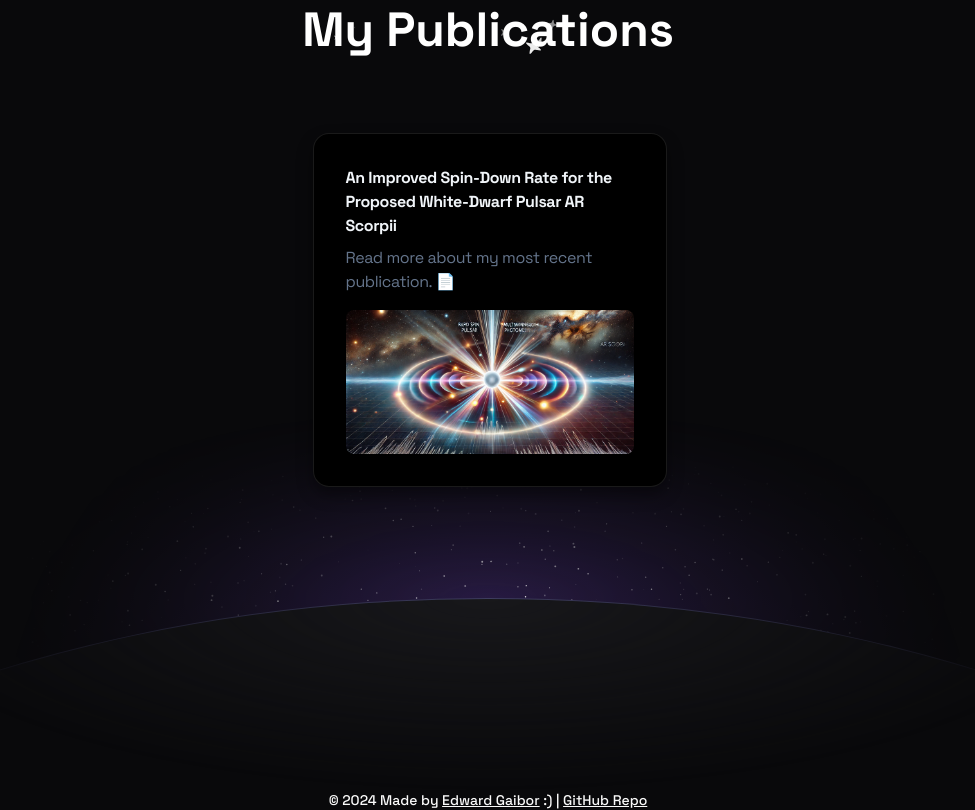
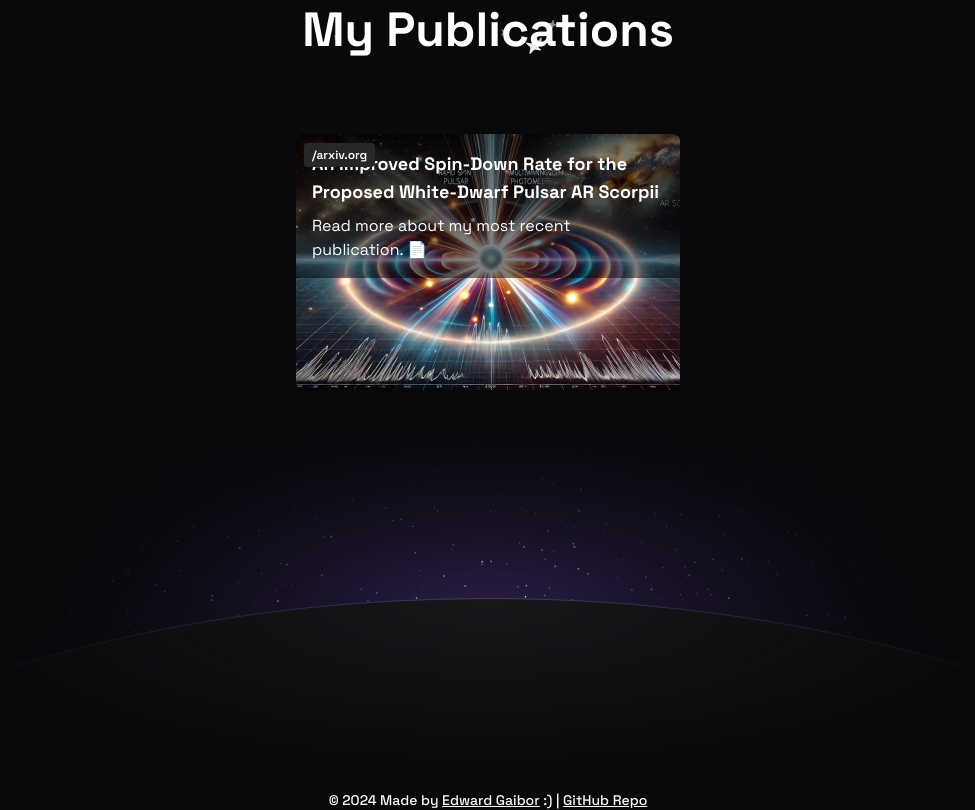
Before and after one commit to gaiborjosue/portfolio-yadira, a Next.js app: page / in a window 1280 px wide. Shown: the part 4700-5510 px from the top of the page, without its empty margins (152-1127 px from the left). Built offline with nearby package versions, Linux system fonts and the light colour scheme.

Commit message:
refactor(SparkSection): Improve image lazy loading and fix styles

```diff
--- a/app/(home)/components/SparkSection.tsx
+++ b/app/(home)/components/SparkSection.tsx
@@ -13,17 +13,13 @@ export default function Spark() {
           <PinContainer
             title="/arxiv.org"
             href="https://arxiv.org/abs/2006.11276"
+            containerClassName="w-full max-w-sm mx-auto"
           >
-            <div className="flex flex-col sm:basis-1/2 w-full sm:w-[20rem] h-auto sm:h-[20rem] p-4 tracking-tight text-slate-100/50">
-              <h3 className="max-w-xs !pb-2 !m-0 font-bold text-base text-slate-100">
-                An Improved Spin-Down Rate for the Proposed White-Dwarf Pulsar AR Scorpii
-              </h3>
-              <div className="text-base !m-0 !p-0 font-normal">
-                <span className="text-slate-500">
-                  Read more about my most recent publication. 📄
-                </span>
+            <div className="w-full h-64 bg-cover bg-center" style={{backgroundImage: "url('/images/paper_1.webp')"}}>
+              <div className="p-4 bg-black bg-opacity-50 text-white">
+                <h3 className="font-bold text-lg">An Improved Spin-Down Rate for the Proposed White-Dwarf Pulsar AR Scorpii</h3>
+                <p className="mt-2">Read more about my most recent publication. 📄</p>
               </div>
-              <div className="w-full h-48 sm:h-auto sm:flex-1 rounded-lg mt-4 bg-cover bg-center" style={{backgroundImage: "url('/images/paper_1.webp')"}} />
             </div>
           </PinContainer>
       </div>
--- a/app/(home)/components/aceternity/3d-pin.tsx
+++ b/app/(home)/components/aceternity/3d-pin.tsx
@@ -17,151 +17,32 @@ export const PinContainer = ({
   className?: string;
   containerClassName?: string;
 }) => {
-  const [transform, setTransform] = useState(
-    "translate(-50%,-50%) rotateX(0deg)"
-  );
-
-  const onMouseEnter = () => {
-    setTransform("translate(-50%,-50%) rotateX(40deg) scale(0.8)");
-  };
-  const onMouseLeave = () => {
-    setTransform("translate(-50%,-50%) rotateX(0deg) scale(1)");
-  };
+  const [isHovered, setIsHovered] = useState(false);
 
   return (
     <Link
       className={cn(
-        "relative group/pin z-50 cursor-pointer w-full sm:w-auto",
-        containerClassName
+        "block relative group/pin z-50 cursor-pointer transition-transform duration-300 ease-in-out",
+        containerClassName,
+        {
+          "sm:hover:-translate-y-2": isHovered,
+        }
       )}
-      onMouseEnter={onMouseEnter}
-      onMouseLeave={onMouseLeave}
+      onMouseEnter={() => setIsHovered(true)}
+      onMouseLeave={() => setIsHovered(false)}
       href={href || "/"}
       target="_blank"
     >
-      <div
-        style={{
-          perspective: "1000px",
-          transform: "rotateX(70deg) translateZ(0deg)",
-        }}
-        className="absolute left-1/2 top-1/2 ml-[0.09375rem] mt-4 -translate-x-1/2 -translate-y-1/2 w-full sm:w-auto"
-      >
-        <div
-          style={{
-            transform: transform,
-          }}
-          className="absolute left-1/2 p-4 top-1/2 flex rounded-2xl shadow-[0_8px_16px_rgb(0_0_0/0.4)] bg-black border border-white/[0.1] group-hover/pin:border-white/[0.2] transition duration-700 w-[calc(100vw-2rem)] sm:w-auto"
-        >
-          <div className={cn("relative z-50 w-full", className)}>{children}</div>
-        </div>
+      <div className="relative bg-black rounded-lg overflow-hidden shadow-lg">
+        <div className={cn("relative z-10", className)}>{children}</div>
+        {title && (
+          <div className="absolute top-2 left-2 right-2 z-20">
+            <span className="inline-block bg-zinc-800 text-white text-xs font-semibold px-2 py-1 rounded">
+              {title}
+            </span>
+          </div>
+        )}
       </div>
-      <PinPerspective title={title} href={href} />
     </Link>
   );
 };
-
-export const PinPerspective = ({
-  title,
-  href,
-}: {
-  title?: string;
-  href?: string;
-}) => {
-  return (
-    <motion.div className="pointer-events-none w-full sm:w-96 h-auto sm:h-80 flex items-center justify-center opacity-0 group-hover/pin:opacity-100 z-[60] transition duration-500">
-      <div className=" w-full h-full -mt-7 flex-none inset-0">
-        <div className="absolute top-0 inset-x-0  flex justify-center">
-          <a
-            href={href}
-            target={"_blank"}
-            className="relative flex space-x-2 items-center z-10 rounded-full bg-zinc-950 py-0.5 px-4 ring-1 ring-white/10 "
-          >
-            <span className="relative z-20 text-white text-xs font-bold inline-block py-0.5">
-              {title}
-            </span>
-
-            <span className="absolute -bottom-0 left-[1.125rem] h-px w-[calc(100%-2.25rem)] bg-gradient-to-r from-emerald-400/0 via-emerald-400/90 to-emerald-400/0 transition-opacity duration-500 group-hover/btn:opacity-40"></span>
-          </a>
-        </div>
-
-        <div
-          style={{
-            perspective: "1000px",
-            transform: "rotateX(70deg) translateZ(0)",
-          }}
-          className="absolute left-1/2 top-1/2 ml-[0.09375rem] mt-4 -translate-x-1/2 -translate-y-1/2"
-        >
-          <>
-            <motion.div
-              initial={{
-                opacity: 0,
-                scale: 0,
-                x: "-50%",
-                y: "-50%",
-              }}
-              animate={{
-                opacity: [0, 1, 0.5, 0],
-                scale: 1,
-
-                z: 0,
-              }}
-              transition={{
-                duration: 6,
-                repeat: Infinity,
-                delay: 0,
-              }}
-              className="absolute left-1/2 top-1/2  h-[11.25rem] w-[11.25rem] rounded-[50%] bg-sky-500/[0.08] shadow-[0_8px_16px_rgb(0_0_0/0.4)]"
-            ></motion.div>
-            <motion.div
-              initial={{
-                opacity: 0,
-                scale: 0,
-                x: "-50%",
-                y: "-50%",
-              }}
-              animate={{
-                opacity: [0, 1, 0.5, 0],
-                scale: 1,
-
-                z: 0,
-              }}
-              transition={{
-                duration: 6,
-                repeat: Infinity,
-                delay: 2,
-              }}
-              className="absolute left-1/2 top-1/2  h-[11.25rem] w-[11.25rem] rounded-[50%] bg-sky-500/[0.08] shadow-[0_8px_16px_rgb(0_0_0/0.4)]"
-            ></motion.div>
-            <motion.div
-              initial={{
-                opacity: 0,
-                scale: 0,
-                x: "-50%",
-                y: "-50%",
-              }}
-              animate={{
-                opacity: [0, 1, 0.5, 0],
-                scale: 1,
-
-                z: 0,
-              }}
-              transition={{
-                duration: 6,
-                repeat: Infinity,
-                delay: 4,
-              }}
-              className="absolute left-1/2 top-1/2  h-[11.25rem] w-[11.25rem] rounded-[50%] bg-sky-500/[0.08] shadow-[0_8px_16px_rgb(0_0_0/0.4)]"
-            ></motion.div>
-          </>
-        </div>
-
-        <>
-          <motion.div className="absolute right-1/2 bottom-1/2 bg-gradient-to-b from-transparent to-cyan-500 translate-y-[14px] w-px h-20 group-hover/pin:h-40 blur-[2px]" />
-          <motion.div className="absolute right-1/2 bottom-1/2 bg-gradient-to-b from-transparent to-cyan-500 translate-y-[14px] w-px h-20 group-hover/pin:h-40  " />
-          <motion.div className="absolute right-1/2 translate-x-[1.5px] bottom-1/2 bg-cyan-600 translate-y-[14px] w-[4px] h-[4px] rounded-full z-40 blur-[3px]" />
-          <motion.div className="absolute right-1/2 translate-x-[0.5px] bottom-1/2 bg-cyan-300 translate-y-[14px] w-[2px] h-[2px] rounded-full z-40 " />
-        </>
-      </div>
-    </motion.div>
-  );
-};
```
